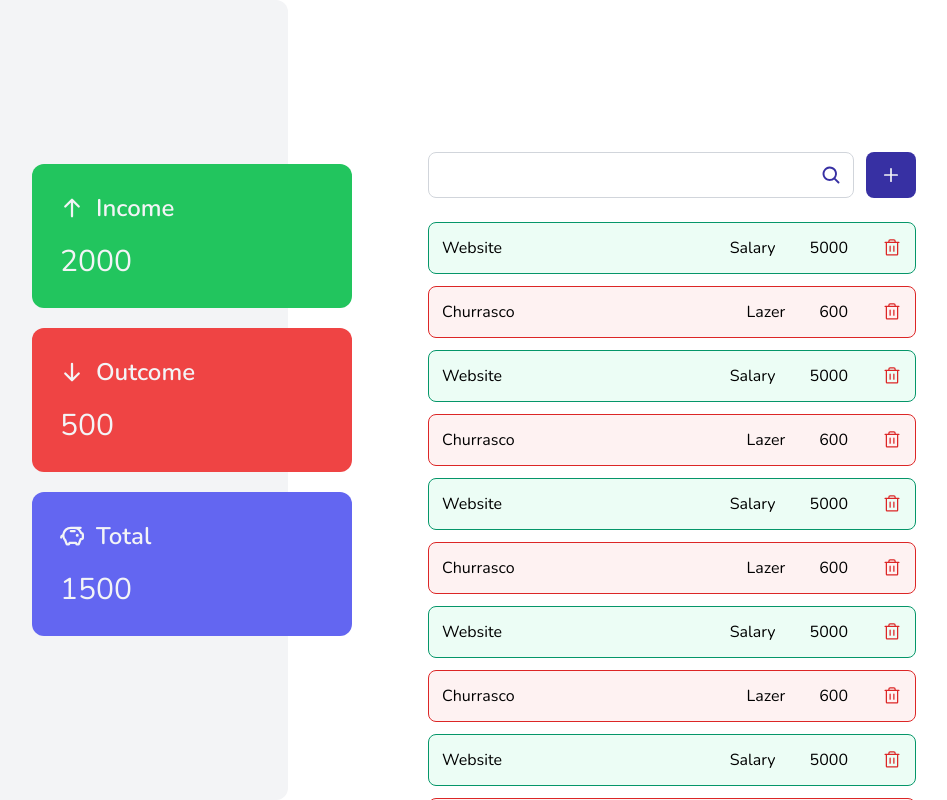
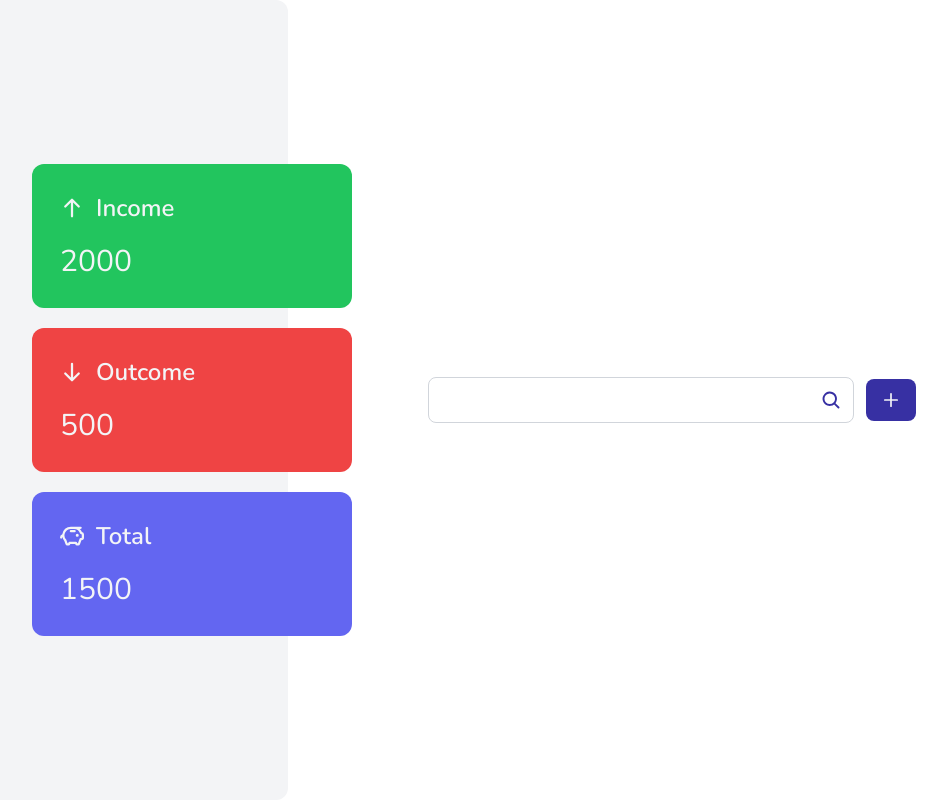
Before and after one commit to larissaOliveiraz/finance-next, a Next.js app: page / in a window 1280 px wide. Shown: the whole page, without its empty margins (96-1043 px from the left). Built offline with nearby package versions, Linux system fonts and the light colour scheme.

Commit message:
feat: create new transaction modal

```diff
--- a/app/page.tsx
+++ b/app/page.tsx
@@ -11,13 +11,13 @@ export default function Home() {
             <section className="fixed top-0 bottom-0 left-0 flex items-center bg-gray-100 rounded-xl w-96">
                <Dashboard />
             </section>
-            <section className="flex-1 pt-3 mt-32 ml-64 rounded-xl">
+            <section className="flex-1 pt-3 pb-3 mt-32 mb-32 ml-64 rounded-xl">
                <Header />
                <table className="w-full">
                   <tbody className="w-full overflow-y-auto">
                      {transactions.map((item) => (
                         <tr
-                           className={`flex gap-8 p-3 m-3 border rounded-lg   ${
+                           className={`flex gap-8 p-3 m-3 border rounded-lg ${
                               item.type === "income"
                                  ? "bg-emerald-50 border-emerald-600"
                                  : "bg-red-50 border-red-600"
@@ -26,9 +26,9 @@ export default function Home() {
                            <td className="flex-1">{item.title}</td>
                            <td>{item.description}</td>
                            <td>{item.total}</td>
-                           <td className="flex items-center text-red-600">
+                           <td className="flex items-center text-gray-600 hover:text-red-600">
                               <button>
-                                 <Trash size={20} />
+                                 <Trash size={22} weight="fill" />
                               </button>
                            </td>
                         </tr>
--- a/components/Header.tsx
+++ b/components/Header.tsx
@@ -1,5 +1,7 @@
+import { useState } from "react";
+import * as Dialog from "@radix-ui/react-dialog";
 import { MagnifyingGlass, Plus } from "@phosphor-icons/react";
-import { useState } from "react";
+import { NewTransactionModal } from "./NewTransactionModal";
 
 export const Header = () => {
    const [inputValue, setInputValue] = useState("");
@@ -24,9 +26,15 @@ export const Header = () => {
                <MagnifyingGlass size={20} weight="bold" />
             </button>
          </div>
-         <button className="flex items-center gap-2 p-3 px-4 text-gray-100 bg-indigo-800 rounded-lg">
-            <Plus size={18} weight="bold" />
-         </button>
+         <Dialog.Root>
+            <Dialog.Trigger>
+               <button className="flex items-center gap-2 p-3 px-4 text-gray-100 bg-indigo-800 rounded-lg">
+                  <Plus size={18} weight="bold" />
+               </button>
+            </Dialog.Trigger>
+
+            <NewTransactionModal />
+         </Dialog.Root>
       </div>
    );
 };
--- /dev/null
+++ b/components/Input.tsx
@@ -0,0 +1,29 @@
+import React, { useState } from "react";
+
+type Props = {
+   placeholder: string;
+   value: string;
+   setValue: (value: string) => void;
+};
+
+export const Input = ({ placeholder, value, setValue }: Props) => {
+   const [focused, setFocused] = useState(false);
+
+   return (
+      <div
+         className={`p-3 flex flex-1 items-center bg-white border  rounded-lg ${
+            focused ? "border-gray-800" : "border-gray-300"
+         }`}
+      >
+         <input
+            type="text"
+            value={value}
+            onChange={(e) => setValue(e.target.value)}
+            onFocus={() => setFocused(true)}
+            onBlur={() => setFocused(false)}
+            placeholder={placeholder}
+            className="flex-1 outline-none"
+         />
+      </div>
+   );
+};
--- /dev/null
+++ b/components/NewTransactionModal.tsx
@@ -0,0 +1,67 @@
+import { ArrowDown, ArrowUp, X } from "@phosphor-icons/react";
+import * as Dialog from "@radix-ui/react-dialog";
+import { Input } from "./Input";
+import { useState } from "react";
+
+export const NewTransactionModal = () => {
+   const [name, setName] = useState("");
+   const [category, setCategory] = useState("");
+   const [activeType, setActiveType] = useState<"income" | "outcome">("income");
+
+   const createTransaction = () => {};
+
+   return (
+      <Dialog.Portal>
+         <Dialog.Overlay className="absolute inset-0 bg-black/50" />
+         <Dialog.Content className="absolute w-1/3 p-5 text-indigo-900 -translate-x-1/2 -translate-y-1/2 bg-gray-100 rounded-lg top-1/2 left-1/2">
+            <div className="flex items-center justify-between">
+               <Dialog.Title className="text-lg font-bold">
+                  New Transaction
+               </Dialog.Title>
+               <Dialog.Close>
+                  <X size={20} weight="bold" />
+               </Dialog.Close>
+            </div>
+            <form className="mt-5 space-y-5">
+               <Input placeholder="Name" value={name} setValue={setName} />
+               <Input
+                  placeholder="Category"
+                  value={category}
+                  setValue={setCategory}
+               />
+
+               <div className="flex w-full gap-3">
+                  <div
+                     onClick={() => setActiveType("income")}
+                     className={`${
+                        activeType === "income"
+                           ? "bg-green-600 text-white font-bold"
+                           : "bg-gray-300"
+                     }  flex-1 p-4 rounded-lg flex gap-2 cursor-pointer text-gray-600 items-center justify-center`}
+                  >
+                     <ArrowUp weight="bold" /> Income
+                  </div>
+                  <div
+                     onClick={() => setActiveType("outcome")}
+                     className={`${
+                        activeType === "outcome"
+                           ? "bg-red-500 text-white font-bold"
+                           : "bg-gray-300"
+                     } p-4 flex-1 flex gap-2 rounded-lg cursor-pointer text-gray-600 items-center justify-center`}
+                  >
+                     <ArrowDown weight="bold" /> Outcome
+                  </div>
+               </div>
+
+               <button
+                  type="button"
+                  onClick={createTransaction}
+                  className="w-full p-3 text-gray-100 transition-all bg-indigo-800 rounded-lg hover:bg-indigo-600"
+               >
+                  Create
+               </button>
+            </form>
+         </Dialog.Content>
+      </Dialog.Portal>
+   );
+};
--- a/database/Transactions.ts
+++ b/database/Transactions.ts
@@ -1,88 +1,3 @@
 import { Transaction } from "@/types/Transaction";
 
-export const transactions: Transaction[] = [
-   {
-      title: "Website",
-      type: "income",
-      description: "Salary",
-      total: 5000,
-   },
-   {
-      title: "Churrasco",
-      type: "outcome",
-      description: "Lazer",
-      total: 600,
-   },
-   {
-      title: "Website",
-      type: "income",
-      description: "Salary",
-      total: 5000,
-   },
-   {
-      title: "Churrasco",
-      type: "outcome",
-      description: "Lazer",
-      total: 600,
-   },
-   {
-      title: "Website",
-      type: "income",
-      description: "Salary",
-      total: 5000,
-   },
-   {
-      title: "Churrasco",
-      type: "outcome",
-      description: "Lazer",
-      total: 600,
-   },
-   {
-      title: "Website",
-      type: "income",
-      description: "Salary",
-      total: 5000,
-   },
-   {
-      title: "Churrasco",
-      type: "outcome",
-      description: "Lazer",
-      total: 600,
-   },
-   {
-      title: "Website",
-      type: "income",
-      description: "Salary",
-      total: 5000,
-   },
-   {
-      title: "Churrasco",
-      type: "outcome",
-      description: "Lazer",
-      total: 600,
-   },
-   {
-      title: "Website",
-      type: "income",
-      description: "Salary",
-      total: 5000,
-   },
-   {
-      title: "Churrasco",
-      type: "outcome",
-      description: "Lazer",
-      total: 600,
-   },
-   {
-      title: "Website",
-      type: "income",
-      description: "Salary",
-      total: 5000,
-   },
-   {
-      title: "Churrasco",
-      type: "outcome",
-      description: "Lazer",
-      total: 600,
-   },
-];
+export const transactions: Transaction[] = [];
--- a/package.json
+++ b/package.json
@@ -10,6 +10,7 @@
   },
   "dependencies": {
     "@phosphor-icons/react": "^2.0.9",
+    "@radix-ui/react-dialog": "^1.0.3",
     "@types/node": "20.1.0",
     "@types/react": "18.2.6",
     "@types/react-dom": "18.2.4",
@@ -18,6 +19,7 @@
     "postcss": "8.4.23",
     "react": "18.2.0",
     "react-dom": "18.2.0",
+    "react-query": "^3.39.3",
     "tailwindcss": "3.3.2",
     "typescript": "5.0.4"
   }
```
Also changed, not shown: 1 other file (tests, documents, lock files or other folders).
